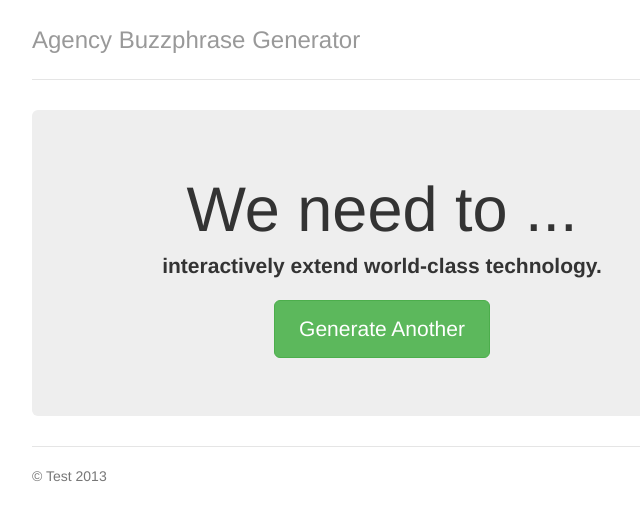
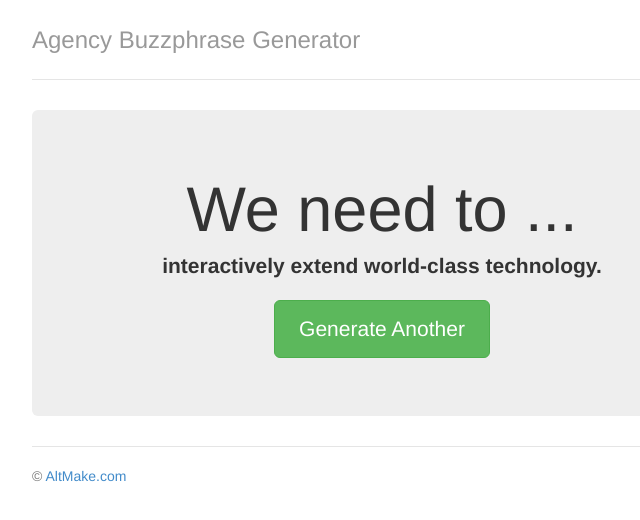
Before and after one commit to ifnull/Personal_Buzzwords, a plain HTML site: page index.html in a window 1280 px wide. Shown: the full height of the page, 258-898 px from the left. Drawn offline with nearby package versions, Linux system fonts and the light colour scheme.

Commit message:
Added back link to blog

```diff
--- a/index.html
+++ b/index.html
@@ -25,7 +25,7 @@
       </div>
 
       <div class="footer">
-        <p>&copy; Test 2013</p>
+        <p>&copy; <a href="http://www.altmake.com/" target="_blank">AltMake.com</a></p>
       </div>
 
     </div> <!-- /container -->
```
